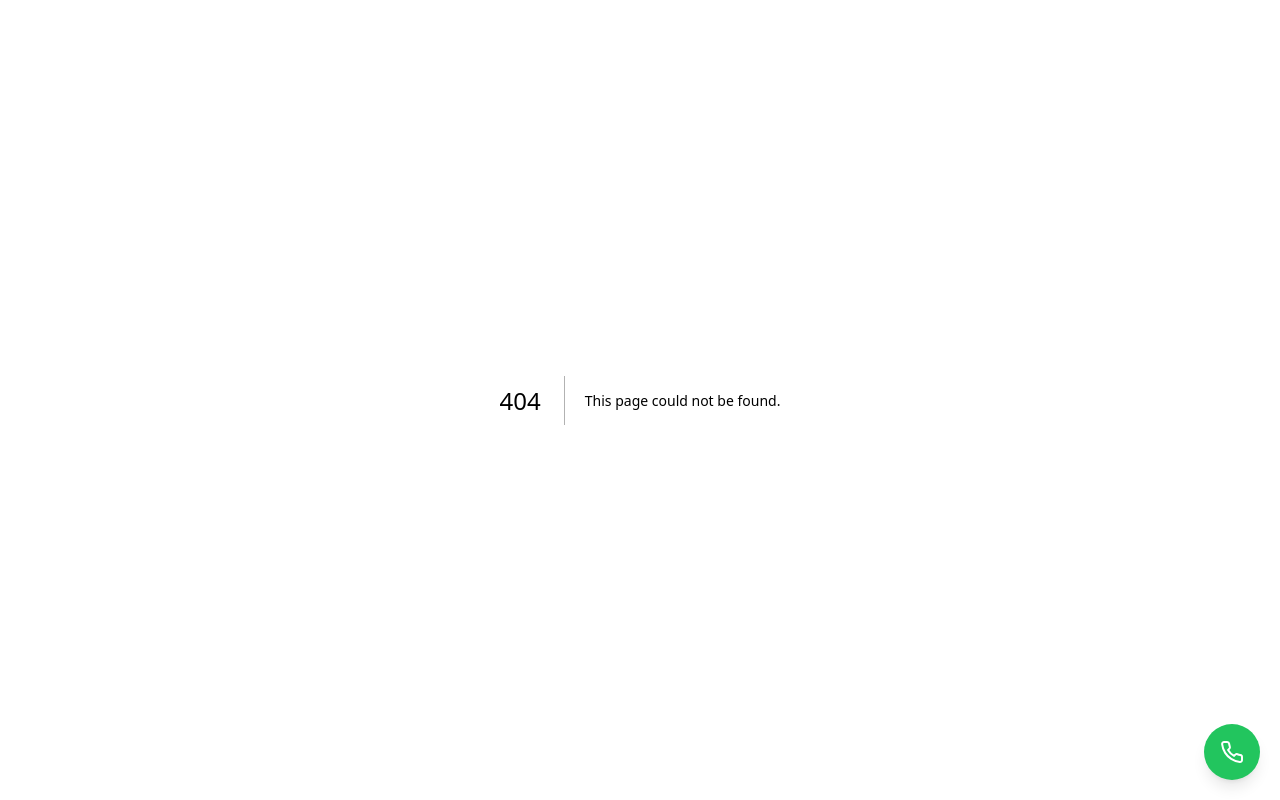
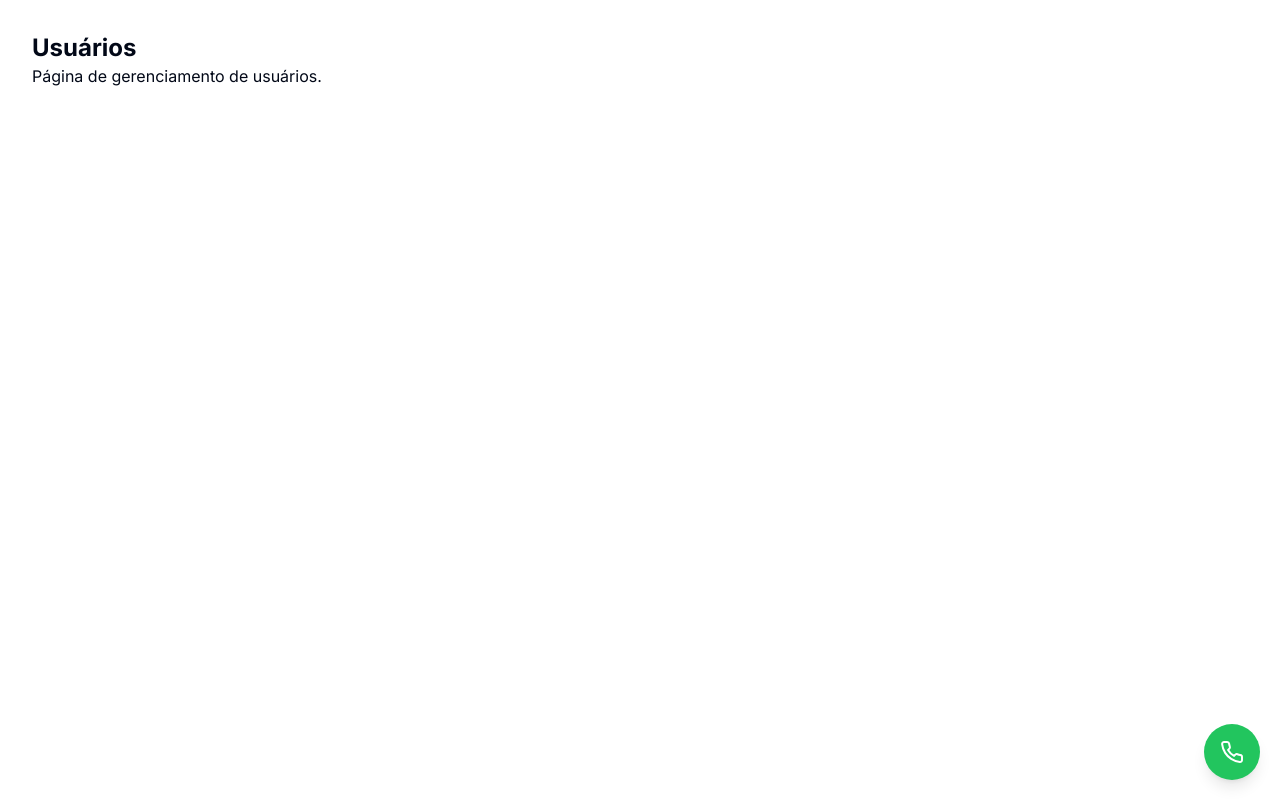
Before and after one commit to CamiloLima123/sistema-refrigelar-2, a Next.js app: page /admin/usuarios in a window 1280 px wide. Before the commit this address had no page. Built offline with nearby package versions, Linux system fonts and the light colour scheme.

Commit message:
Create page.tsx

```diff
--- /dev/null
+++ b/src/app/admin/usuarios/page.tsx
@@ -0,0 +1,8 @@
+export default function UsuariosPage() {
+  return (
+    <main className="p-8">
+      <h1 className="text-2xl font-bold">Usuários</h1>
+      <p>Página de gerenciamento de usuários.</p>
+    </main>
+  )
+}
```
